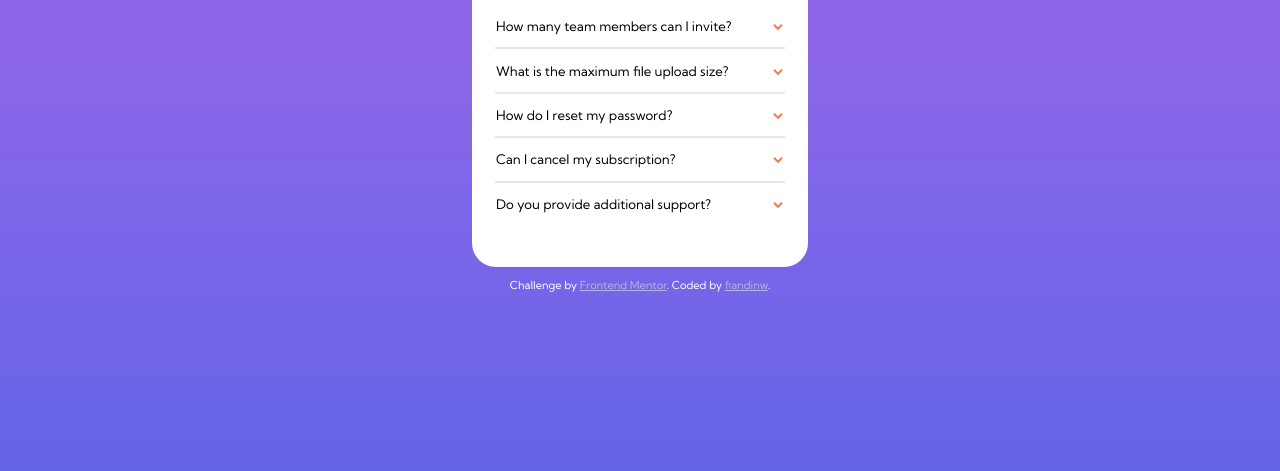
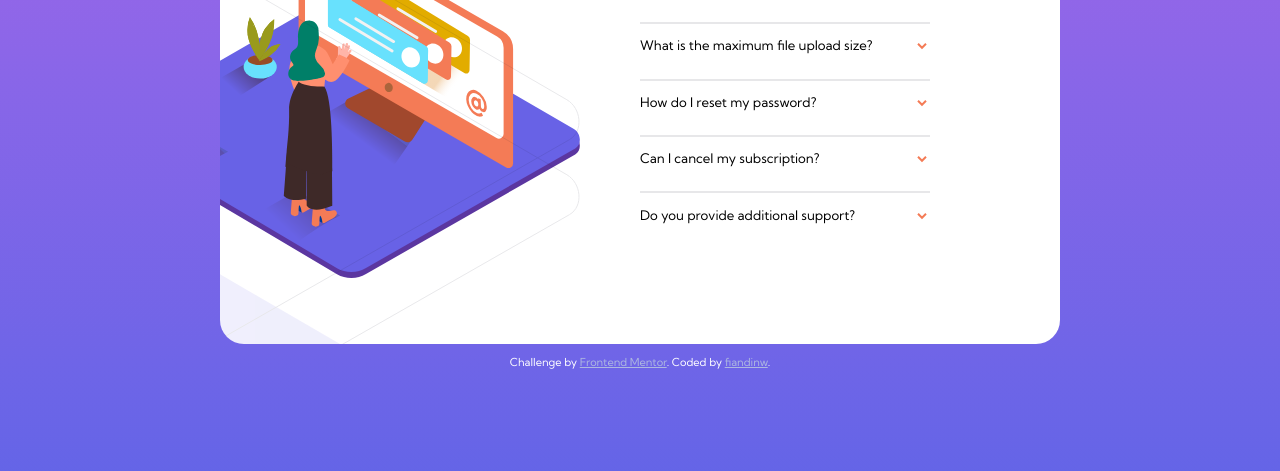
Before and after one commit to fiandinw/FAQ-accordion-card, a plain HTML site: page index.html in a window 1280 px wide. Shown: the part 329-800 px from the top of the page. Drawn offline with Linux system fonts and the light colour scheme.

Commit message:
add desktop breakpoint

```diff
--- a/index.html
+++ b/index.html
@@ -18,12 +18,16 @@
 </head>
 <body>
   <main>
+    <!-- <img src="./images/illustration-box-desktop.svg" alt="" class="desktop box"> -->
     <article>
 
-      <img src="./images/illustration-woman-online-mobile.svg" alt="">
+      <img class="mobile" src="./images/illustration-woman-online-mobile.svg" alt="">
+      <img class="mobile shadow" src="./images/bg-pattern-mobile.svg" alt="" srcset="">
 
-      <img class="shadow" src="./images/bg-pattern-mobile.svg" alt="" srcset="">
+      <img src="./images/illustration-woman-online-desktop.svg" alt="" class="desktop">
+      <img src="./images/bg-pattern-desktop.svg" alt="" class="desktop shadow">
 
+      <div class="card-content">
       <h1>FAQ</h1>
 
       <section>
@@ -62,6 +66,7 @@
           Chat and email support is available 24/7. Phone lines are open during normal business hours.
         </p>
       </section>
+      </div>
 
     </article>
   </main>
--- a/styles/style.css
+++ b/styles/style.css
@@ -13,6 +13,7 @@ h1,h2,h3,h4,h5,h6,p{
 }
 
 main{
+    position: relative;
     display: flex;
     align-items: center;
     justify-content: center;
@@ -30,15 +31,18 @@ article{
     position: relative;
 }
 
-article img{
+article img.mobile{
     position: absolute;
     top: -9em;
     width: 20em;
 }
 
 article img.shadow{
-    position: absolute;
     top: 0em;
+}
+
+article img.desktop, img.desktop{
+    display: none;
 }
 
 article h1{
@@ -92,3 +96,37 @@ hr{
     margin: 0em;
     border: solid 1px hsl(240, 5%, 91%);
 }
+
+@media (min-width:1024px) {
+    article{
+        width: 62em;
+        padding: 8em 4em;
+        overflow: hidden;
+    }
+
+    article img.mobile{
+        display: none;
+    }
+
+    article img.desktop{
+        display: block;
+        position: absolute;
+        right: 40em;
+    }
+
+    img.box{
+        display: block;
+        position: absolute;
+        top: 1em;
+        right: 68em;
+    }
+
+    section{
+        margin: 1em 0em;
+    }
+
+    .card-content{
+        width: 24em;
+        margin-left: 24em;
+    }
+}
```
